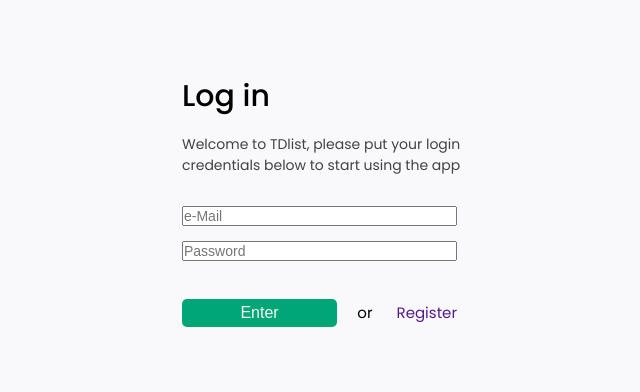
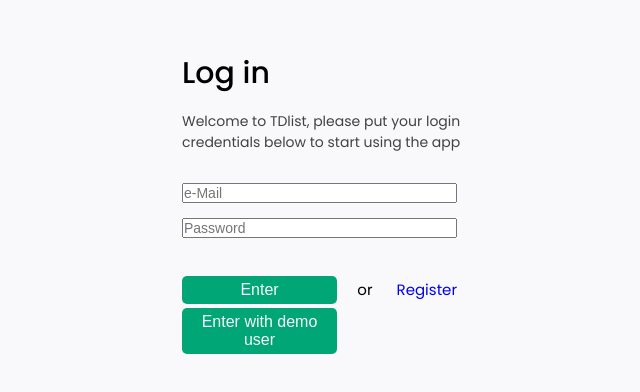
Before and after one commit to Lourdesjupo/todo-list, a React (Vite) app: page /#/ in a window 1280 px wide. Shown: the part 198-590 px from the top of the page, without its empty margins (298-938 px from the left). Built offline with nearby package versions, Linux system fonts and the light colour scheme; no server answers.

Commit message:
restore BBDD and fix errors

```diff
--- a/package.json
+++ b/package.json
@@ -4,7 +4,7 @@
   "version": "0.0.0",
   "type": "module",
   "scripts": {
-    "dev": "vite",
+    "dev": "vite --base /todo-list",
     "build": "vite build",
     "build_prod": "vite build -m prod",
     "lint": "eslint . --ext js,jsx --report-unused-disable-directives --max-warnings 0",
--- a/src/App.jsx
+++ b/src/App.jsx
@@ -2,7 +2,7 @@
 import Main from './pages/Main';
 import AddTask from "./pages/AddTask";
 import EditTask from "./pages/EditTask";
-import Login from "./pages/login";
+import Login from "./pages/Login";
 import Register from "./pages/Register";
 
 
--- a/src/pages/Login.jsx
+++ b/src/pages/Login.jsx
@@ -7,7 +7,6 @@
 function Login() {
   const [login, setLogin] = useState();
   const [error, setError] =useState();
-
 
   const handleNameLogin = (ev) => {
     setLogin({ ...login, mail: ev.target.value });
@@ -27,7 +26,17 @@
     }
   };
 
-
+  const handleSubmitLoginDemo = async (ev) => {
+    ev.preventDefault();
+    try {
+   const data =  await newLogin({mail:'prueba@mail.com', pass:'prueba'})
+   if (data) {
+    setError(data)
+   }
+    }catch (error) {
+      setError(`try again, ${error}`)
+    }
+  };
   return (
     <>
       <section className='landing_form'>
@@ -46,6 +55,7 @@
                 id='login-email'
                 placeholder='e-Mail'
                 required
+                autoComplete='username'
                 onChange={handleNameLogin}
               />
             </div>
@@ -57,6 +67,7 @@
                 id='login-password'
                 placeholder='Password'
                 required
+                autoComplete='current-password'
                 onChange={handlePassLogin}
               />
             </div>
@@ -64,8 +75,11 @@
               <button className='login__button button' onClick={handleSubmitLogin}>
                 Enter
               </button>
-              <span className='login__register'> or <Link to={'/register'}><a className='login__register--link' href="">Register</a></Link></span>
+              <span className='login__register'> or <Link className='login__register--link' to={'/register'}>Register</Link></span>
             </div>
+        <button className='login__button button' onClick={handleSubmitLoginDemo}>
+          Enter with demo user
+        </button>
           </form>
           {error && <div className='error_addTask'>{error}</div>}
         </div>
--- a/src/pages/Main.jsx
+++ b/src/pages/Main.jsx
@@ -1,56 +1,51 @@
 import '../styles/main.scss';
 import Tasklist from '../components/Tasklist';
-import { Link, useNavigate} from 'react-router-dom';
+import { Link, useNavigate } from 'react-router-dom';
 import { useEffect, useState } from 'react';
 import getAllTasks from '../services/Api_allTasks';
 import taskChecked from '../services/Api_taskChecked';
 import deleteItem from '../services/Api_deteItem';
 
-
-
 function Main() {
+  console.log('me estoy pintando')
   const [tasks, setTasks] = useState([]);
 
   //   const example = [
   //   {id:'1',date:'',name:'comprar comida gato',checked:'false'},
   // ]
-  const navigate = useNavigate()
+  const navigate = useNavigate();
 
   useEffect(() => {
     getAllTasks().then((data) => {
       setTasks(data);
-
     });
-  },[]);
-
+  }, []);
 
   // data
 
-  const handleTaskChecked = async (id,check) => {
-
-    await taskChecked({id, check})
+  const handleTaskChecked = async (id, check) => {
+    await taskChecked({ id, check });
     getAllTasks().then((data) => {
-    setTasks(data)})
-
+      setTasks(data);
+    });
   };
 
-  const handleClickDeleted = async (task) =>{
+  const handleClickDeleted = async (task) => {
+    await deleteItem(task);
+    getAllTasks().then((data) => {
+      setTasks(data);
+    });
+  };
 
-   await deleteItem(task)
-    getAllTasks().then((data) => {
-    setTasks(data)})
-  }
-
-  function name () {
-    const userName = localStorage.getItem('name').slice(0,-1).slice(1)
-    return  userName.charAt(0).toUpperCase()+ userName.slice(1)
-
+  function name() {
+    const userName = localStorage.getItem('name').slice(0, -1).slice(1);
+    return userName.charAt(0).toUpperCase() + userName.slice(1);
   }
 
   function handleExit() {
     localStorage.removeItem('jwt');
-    localStorage.removeItem('name')
-    navigate('/')
+    localStorage.removeItem('name');
+    navigate('/');
   }
 
   //DATES
@@ -58,14 +53,13 @@
   const date = new Date(time);
   const today = date.toLocaleDateString();
 
-
-
-
   return (
     <>
       <header className='header'>
         <p className='header__title'>Hola {name()}!</p>
-        <button className='header__logout'onClick={handleExit}>Logout</button>
+        <button className='header__logout' onClick={handleExit}>
+          Logout
+        </button>
       </header>
       <main>
         <section className='button'>
@@ -91,13 +85,12 @@
             </button>
           </Link>
         </section>
-        <div className="sections">
+        <div className='sections'>
           <section className='no-date'>
             <Tasklist
               tasklist={tasks.filter((task) => task.date === '')}
               onTaskChecked={handleTaskChecked}
               taskType={'No-date'}
-
               onDelete={handleClickDeleted}
             />
           </section>
@@ -107,7 +100,6 @@
               onTaskChecked={handleTaskChecked}
               taskType={'Todo-Today'}
               onDelete={handleClickDeleted}
-
             />
           </section>
           <section className='todo-future'>
@@ -118,7 +110,6 @@
               onTaskChecked={handleTaskChecked}
               taskType={'Todo-Future'}
               onDelete={handleClickDeleted}
-
             />
           </section>
         </div>
--- a/src/pages/Register.jsx
+++ b/src/pages/Register.jsx
@@ -2,7 +2,7 @@
 import newRegister from '../services/Api_newRegister';
 function Register() {
   const [register, setRegister] = useState();
-
+  console.log('registro me pinto')
   const handleNameRegister = (ev) => {
     setRegister({ ...register, name: ev.target.value });
   };
--- a/src/services/Api_allTasks.js
+++ b/src/services/Api_allTasks.js
@@ -14,7 +14,7 @@
   const result = todoList.map((el)=>{
     const date = new Date(el.task_date)
     return {
-      id: el.task_id,
+      id: el.id,
       date: el.task_date === null ? '' : date.toLocaleDateString(),
       name: el.task_name,
       checked: el.task_checked,
@@ -24,5 +24,3 @@
 }
 
 export default getAllTasks
-
-getAllTasks()
--- a/src/services/Api_getTask.js
+++ b/src/services/Api_getTask.js
@@ -12,7 +12,7 @@
           const dayIs = day < 10 ? `0${day}` : day
           const monthIs = month < 10 ? `0${month}` : month;
     return {
-      id: el.task_id,
+      id: el.id,
       date: `${year}-${monthIs}-${dayIs}`,
       name: el.task_name,
       checked: el.task_checked,
```
Also changed, not shown: 11 other files (tests, documents, lock files or other folders). Lines whose indentation alone changed are shown as unchanged.
